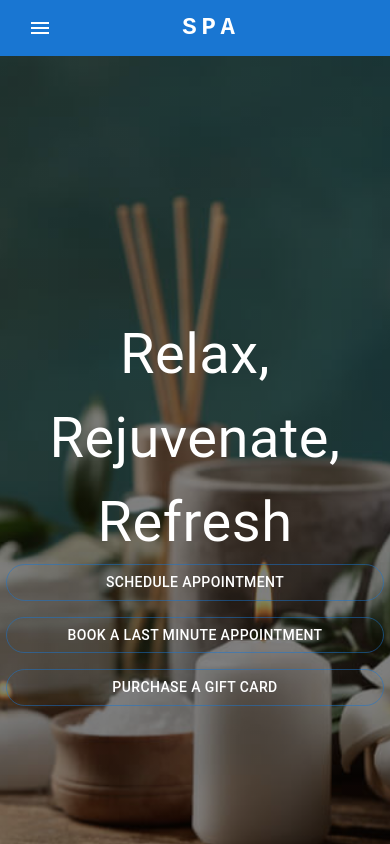
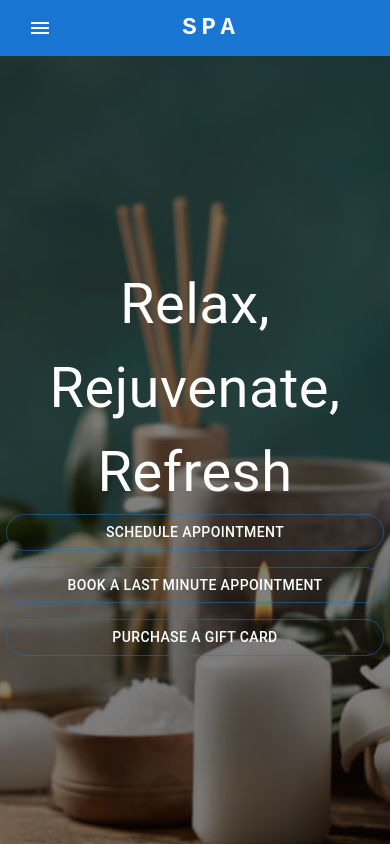
Before and after one commit to phren-ke/spa, a React (Create React App) app: page / in a window 390 px wide. Shown: the top 844 px of the page. Built offline with nearby package versions, Linux system fonts and the light colour scheme.

Commit message:
fix to show all buttons in mobile view in first page

```diff
--- a/src/components/common/Home.js
+++ b/src/components/common/Home.js
@@ -24,10 +24,10 @@ const useStyles = makeStyles({
         color: 'white',
         fontSize: '5rem !important',
         marginBottom: 2,
-        marginTop: "350px !important",
+        marginTop: 150,
         '@media (max-width:600px)': {
             fontSize: '3.5rem !important',
-            marginTop: "250px !important"
+            marginTop: "200px !important"
         },
         whiteSpace: 'normal',
         overflowWrap: 'break-word'
```
